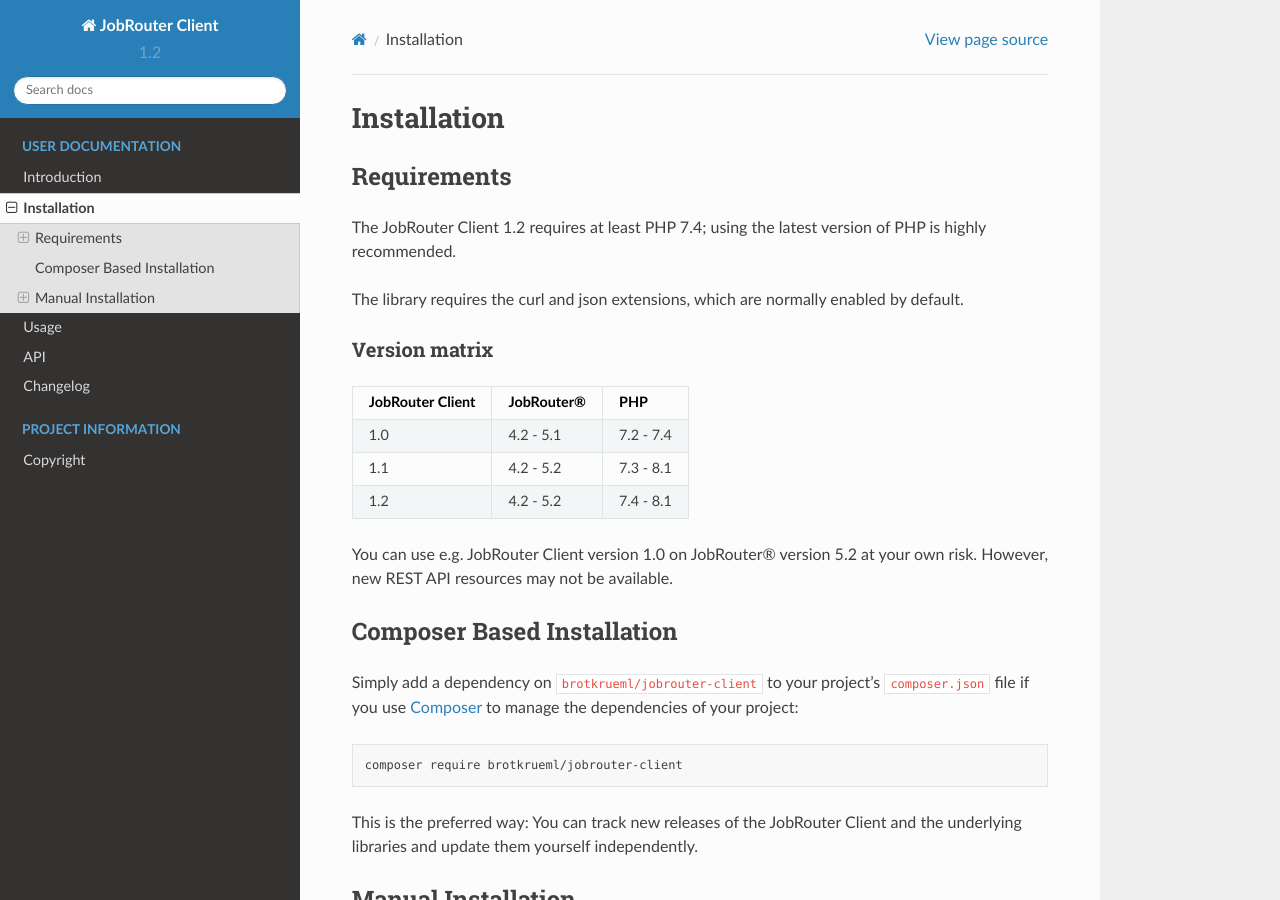
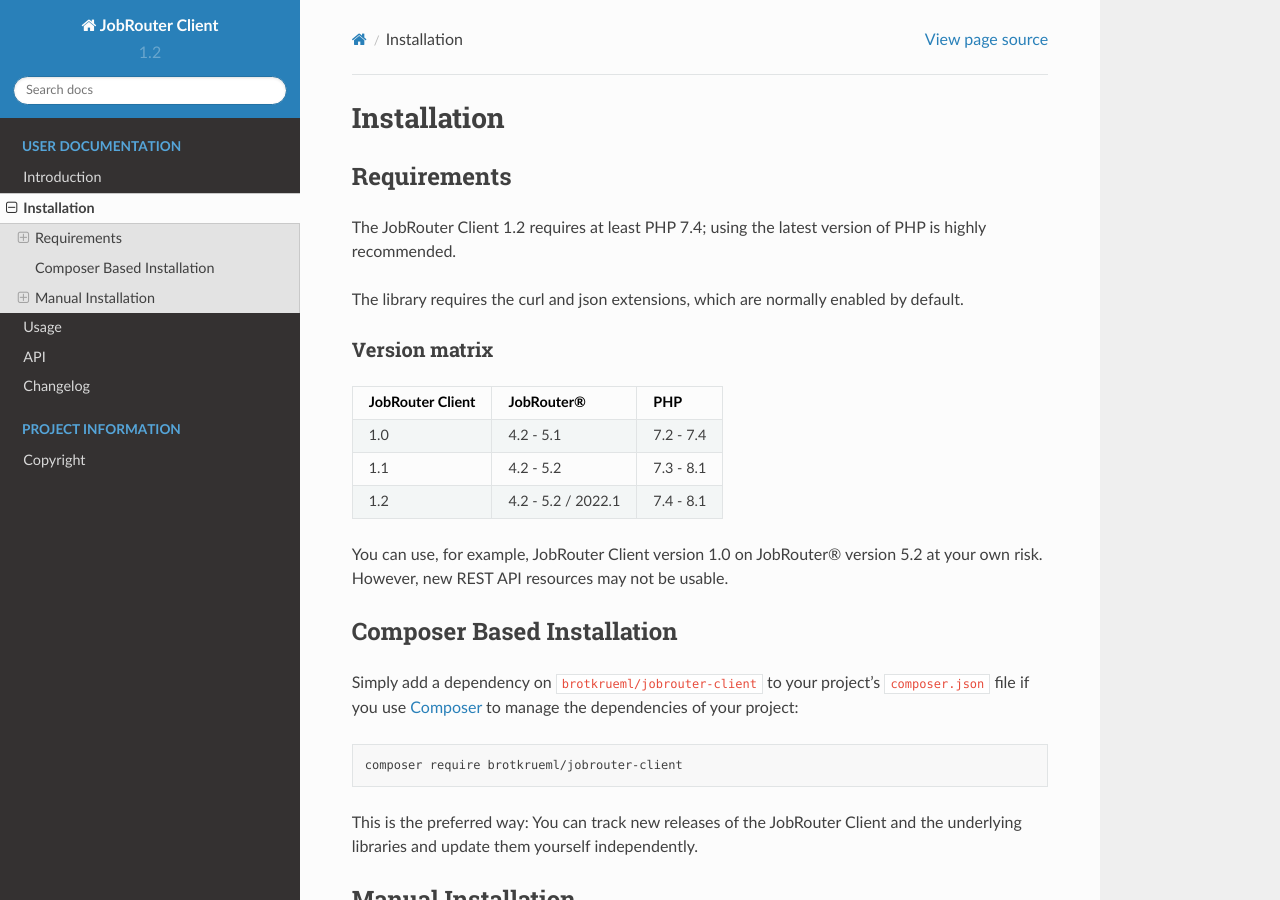
Before and after one commit to jobrouter/php-rest-client, a Sphinx documentation site: the page built from docs/installation.rst, in a window 1280 px wide and 900 px high. Built offline with Sphinx 7.4.7 and the Read the Docs theme 2.0.0, drawn with Linux system fonts in a browser that asks for light colours.

Commit message:
[TASK] Add compatibility with JobRouter 2022.1

```diff
--- a/docs/changelog.rst
+++ b/docs/changelog.rst
@@ -10,6 +10,12 @@
 
 `Unreleased <https://github.com/brotkrueml/jobrouter-client/compare/v1.1.2...HEAD>`_
 ----------------------------------------------------------------------------------------
+
+Added
+^^^^^
+
+
+* Compatibility with JobRouter® 2022.1
 
 Removed
 ^^^^^^^
--- a/docs/installation.rst
+++ b/docs/installation.rst
@@ -23,18 +23,18 @@
 Version matrix
 --------------
 
-================ ========== =========
-JobRouter Client JobRouter® PHP
-================ ========== =========
-1.0              4.2 - 5.1  7.2 - 7.4
----------------- ---------- ---------
-1.1              4.2 - 5.2  7.3 - 8.1
----------------- ---------- ---------
-1.2              4.2 - 5.2  7.4 - 8.1
-================ ========== =========
+================ ================== =========
+JobRouter Client JobRouter®         PHP
+================ ================== =========
+1.0              4.2 - 5.1          7.2 - 7.4
+---------------- ------------------ ---------
+1.1              4.2 - 5.2          7.3 - 8.1
+---------------- ------------------ ---------
+1.2              4.2 - 5.2 / 2022.1 7.4 - 8.1
+================ ================== =========
 
-You can use e.g. JobRouter Client version 1.0 on JobRouter® version 5.2 at
-your own risk. However, new REST API resources may not be available.
+You can use, for example, JobRouter Client version 1.0 on JobRouter® version 5.2
+at your own risk. However, new REST API resources may not be usable.
 
 
 .. _installation.composer:
```
Also changed, not shown: CHANGELOG.md (+3 -3 lines), README.md (+2 -1 lines), 1 other file.
